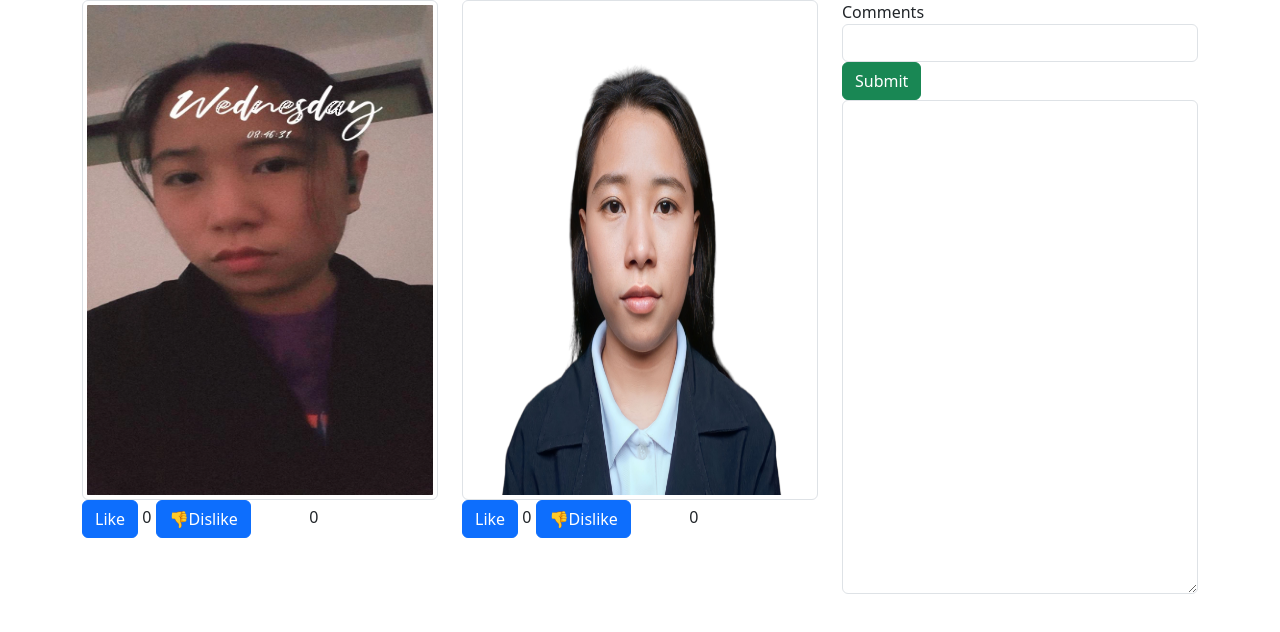
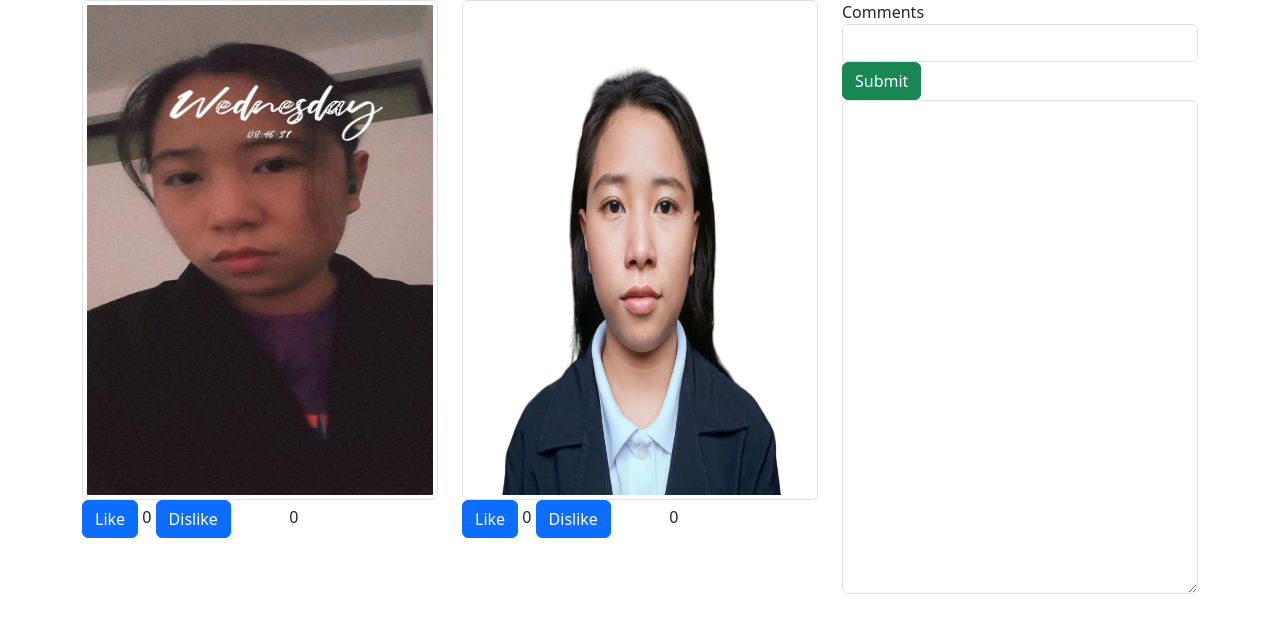
Before and after one commit to Jhenny11/Jhenny11.github.io, a plain HTML site: page index.html in a window 1280 px wide. Drawn offline with nearby package versions, Linux system fonts and the light colour scheme.

Commit message:
Update index.html

```diff
--- a/index.html
+++ b/index.html
@@ -11,14 +11,14 @@
                <img src ="IMG_20240403_084640_564.webp" class="img-thumbnail" style="width:400px;height:500px;"/> <br>
                <button class="btn btn-primary" type="button" id="btnLike1" > Like </button>
                <output id="countLikes1"> 0 </output>
-               <button class="btn btn-primary" type="button" id="btnDislike1">👎Dislike</button>
+               <button class="btn btn-primary" type="button" id="btnDislike1"> Dislike </button>
                <output id="countDislike1">0</output>
              </div>
             <div class="col-4">
                <img src="img.jpg" class="img-thumbnail" style="width:400px;height:500px;"/> <br>
                <button class="btn btn-primary" type="button" id="btnLike2" > Like </button>
                <output id="countLikes2"> 0 </output>
-               <button class="btn btn-primary" type="button" id="btnDislike2">👎Dislike</button>
+               <button class="btn btn-primary" type="button" id="btnDislike2"> Dislike </button>
                <output id="countDislike2">0</output>
             </div>
              <div class="col-4">
```
